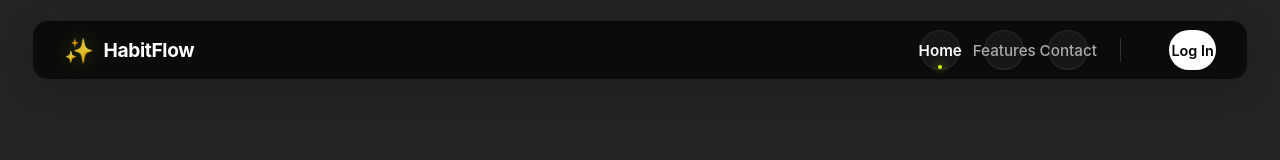
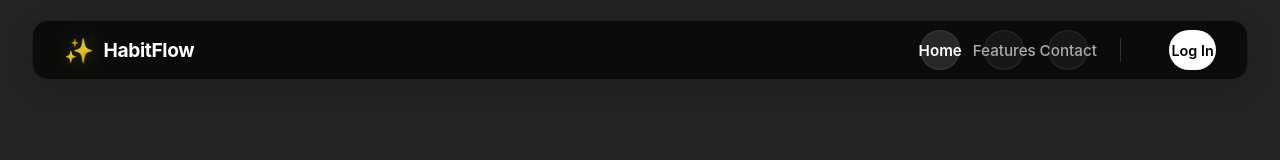
Before and after one commit to amitraj99053/Habit-Tracker-Frontend, a React (Vite) app: page / in a window 1280 px wide. Shown: the top 160 px of the page. Built offline with nearby package versions, Linux system fonts and the light colour scheme; no server answers.

Commit message:
Update navbar hover effect to adapt to text length

```diff
--- a/src/components/Header.css
+++ b/src/components/Header.css
@@ -78,7 +78,7 @@
     /* Push to right */
 }
 
-/* Standard Nav Link */
+/* Standard Nav Link - Auto Width Shape */
 .nav-btn {
     font-family: 'Inter', sans-serif;
     font-size: 0.95rem;
@@ -87,33 +87,31 @@
     background: transparent;
     border: none;
     cursor: pointer;
-    padding: 0.5rem;
-    position: relative;
-    transition: color 0.2s ease;
+    padding: 0.6rem 1rem;
+    /* Padding defines the shape size relative to text */
+    border-radius: 8px;
+    /* Smooth corners */
+    transition: all 0.2s ease;
     white-space: nowrap;
+    /* Auto width by default behaviour of buttons/inline-block */
 }
 
 .nav-btn:hover {
     color: #fff;
+    background: rgba(255, 255, 255, 0.08);
+    /* Visible shape on hover */
 }
 
 .nav-btn.active {
     color: #fff;
     font-weight: 600;
+    background: rgba(255, 255, 255, 0.12);
+    /* Active shape */
 }
 
-/* Visual Active Indicator (Dot) */
+/* Visual Active Indicator (Dot) - Removed as shape is now the indicator */
 .nav-btn.active::after {
-    content: '';
-    position: absolute;
-    bottom: 0;
-    left: 50%;
-    transform: translateX(-50%);
-    width: 4px;
-    height: 4px;
-    background: #D7FF00;
-    border-radius: 50%;
-    box-shadow: 0 0 8px #D7FF00;
+    display: none;
 }
 
 /* Primary Action Button (Login) */
```
